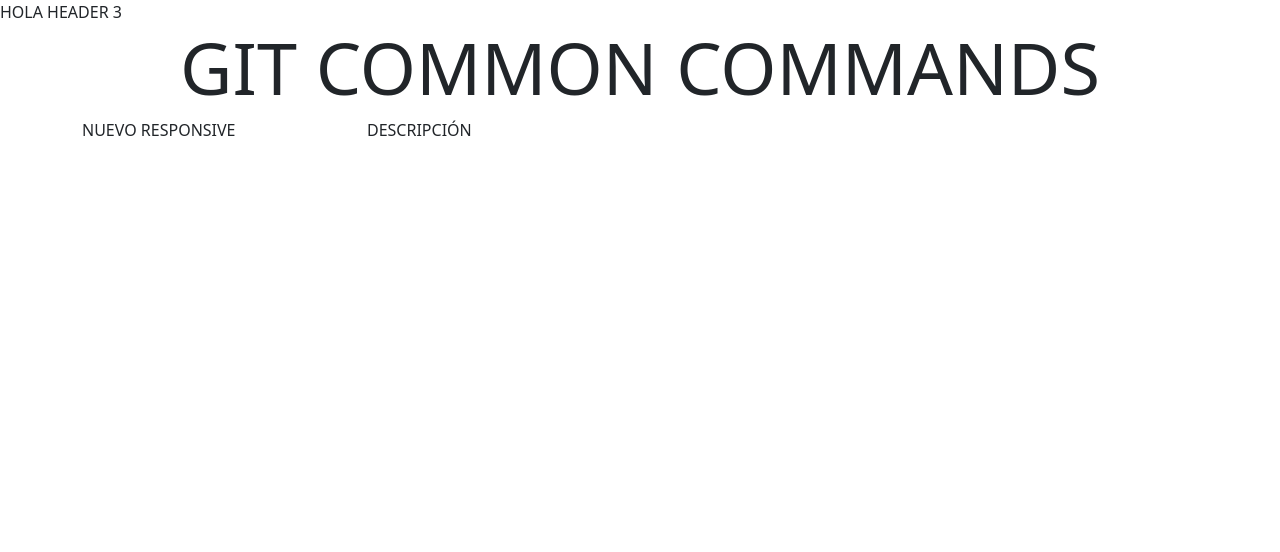
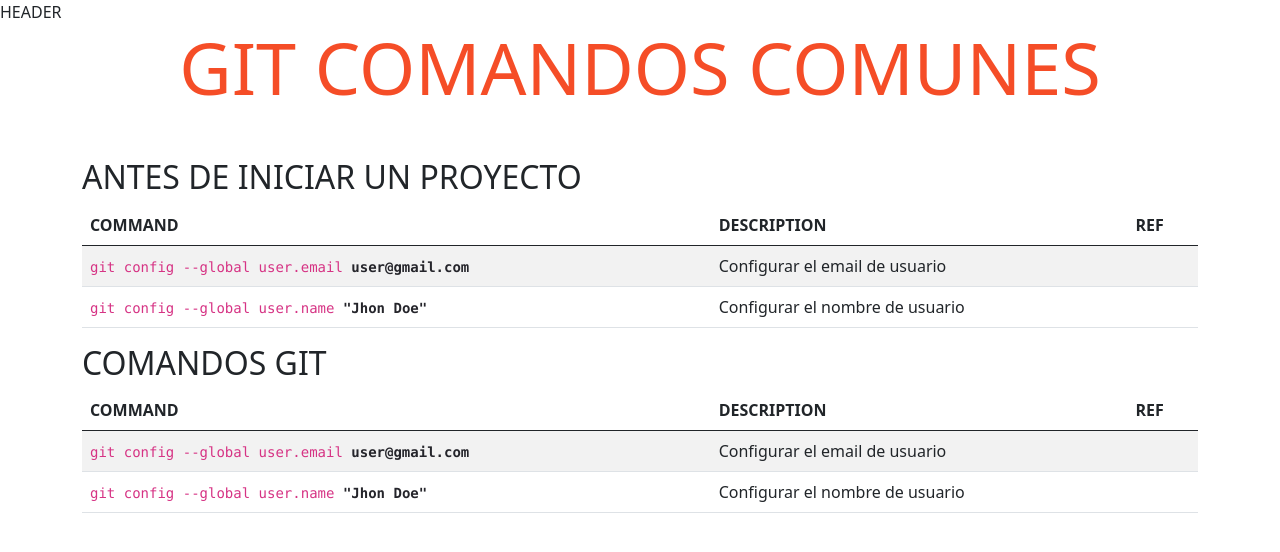
Before and after one commit to Neomartin/gitCommands, a plain HTML site: page index.html in a window 1280 px wide. Drawn offline with nearby package versions, Linux system fonts and the light colour scheme.

Commit message:
creando tablas git

```diff
--- a/index.html
+++ b/index.html
@@ -6,26 +6,103 @@
     <meta name="viewport" content="width=device-width, initial-scale=1.0">
     <title>WebProject - GIT</title>
     <link href="https://cdn.jsdelivr.net/npm/bootstrap@5.0.1/dist/css/bootstrap.min.css" rel="stylesheet" integrity="sha384-+0n0xVW2eSR5OomGNYDnhzAbDsOXxcvSN1TPprVMTNDbiYZCxYbOOl7+AMvyTG2x" crossorigin="anonymous">
+    <link rel="stylesheet" href="/style.css">
 </head>
 <body>
     <header>
+        HEADER
+    </header>
+    <h1 class="text-center display-2 mb-5 text-git">GIT COMANDOS COMUNES</h1>
+    <div class="container-lg">
+            <h2 class="text-dark">ANTES DE INICIAR UN PROYECTO</h2>
+        </tr>
+        <table class="table table-striped table-hover">
+            <thead>
+                <tr>
+                    <th>COMMAND</th>
+                    <th>DESCRIPTION</th>
+                    <th>REF</th>
+                </tr>
+            </thead>
 
-      HOLA HEADER 3
-    </header>
-    <h1 class="text-center display-2">GIT COMMON COMMANDS</h1>
-    <div class="container-lg">
-        <div class="row">
-            <div class="col-sm-6 col-md-4 col-xl-3">
-                NUEVO RESPONSIVE
-            </div>
-            <div class="col-sm-6 col-md-8 col-lg-9">
-                DESCRIPCIÓN
-            </div>
-        </div>
+            <tbody>
+
+                <tr>
+                    <td>
+                        <code>
+                            git config  --global user.email <span class="fw-bolder text-gray">user@gmail.com</span>
+                        </code>
+                    </td>
+                    <td>
+                        Configurar el email de usuario
+                    </td>
+                    <td></td>
+                </tr>
+                <tr>
+                    <td>
+                        <code>
+                            git config  --global user.name
+                            <span class="fw-bolder text-gray">
+                                "Jhon Doe"
+                            </span>
+                        </code>
+                    </td>
+                    <td>
+                        Configurar el nombre de usuario
+                    </td>
+                    <td>
+
+                    </td>
+                </tr>
+
+            </tbody>
+        </table>
+        <h2 class="text-dark">COMANDOS GIT</h2>
+        <table class="table table-striped table-hover">
+            <thead>
+                <tr>
+                    <th>COMMAND</th>
+                    <th>DESCRIPTION</th>
+                    <th>REF</th>
+                </tr>
+            </thead>
+
+            <tbody>
+
+                <tr>
+                    <td>
+                        <code>
+                            git config  --global user.email <span class="fw-bolder text-gray">user@gmail.com</span>
+                        </code>
+                    </td>
+                    <td>
+                        Configurar el email de usuario
+                    </td>
+                    <td></td>
+                </tr>
+                <tr>
+                    <td>
+                        <code>
+                            git config  --global user.name
+                            <span class="fw-bolder text-gray">
+                                "Jhon Doe"
+                            </span>
+                        </code>
+                    </td>
+                    <td>
+                        Configurar el nombre de usuario
+                    </td>
+                    <td>
+
+                    </td>
+                </tr>
+
+            </tbody>
+        </table>
     </div>
 
 
-
+    <script src="app.js"></script>
     <script src="https://cdn.jsdelivr.net/npm/bootstrap@5.0.1/dist/js/bootstrap.bundle.min.js" integrity="sha384-gtEjrD/SeCtmISkJkNUaaKMoLD0//ElJ19smozuHV6z3Iehds+3Ulb9Bn9Plx0x4" crossorigin="anonymous"></script>
 </body>
 </html>
--- a/style.css
+++ b/style.css
@@ -0,0 +1,6 @@
+.text-gray {
+    color: #25252b;
+}
+.text-git {
+    color: #f54d27;
+}
```
Also changed, not shown: app.js (added).
